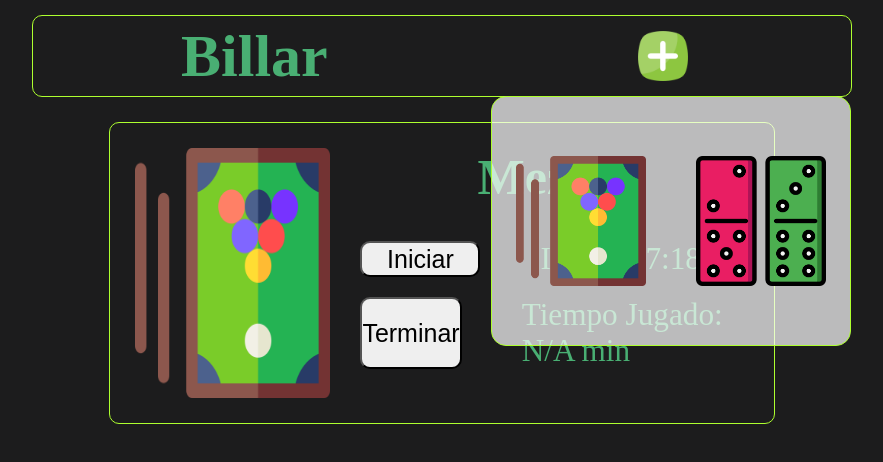
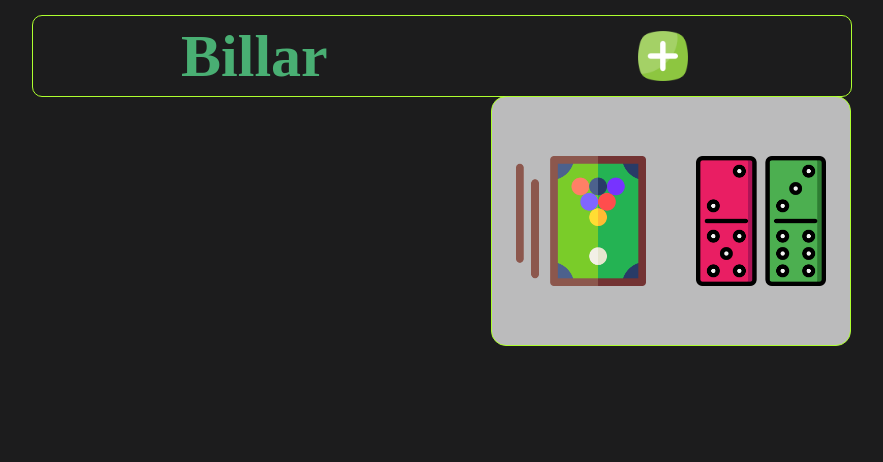
Before and after one commit to xBlackEaglex/billar, a Next.js app: page / in a window 1280 px wide. Both pictures are taken after a click on the button 860 px from the left and 56 px from the top of the page. Shown: the top 462 px of the page, without its empty margins (198-1081 px from the left). Built offline with nearby package versions, Linux system fonts and the light colour scheme.

Commit message:
se trabajo con el context

```diff
--- a/src/app/components/Container.jsx
+++ b/src/app/components/Container.jsx
@@ -1,11 +1,26 @@
-import LapsoTiempo from "./LapsoTiempo";
+"use client";
 
-let numMezaB = 1;
+import Meza from "./Meza";
+import { useMezaBillar, useMezaDomino } from "../providers/numMezaContext";
+import styles from "../../styles/Container.module.css"
 
 const Container = () => {
+    let numMezaB = useMezaBillar();
+    let numMezaD = useMezaDomino();
+
+    const MBillar = Array.from(Array(numMezaB).keys());
+    const MDomino = Array.from(Array(numMezaD).keys());
+
     return (
-        <LapsoTiempo meza={numMezaB} />
+        <div className={styles.container}>
+            {MBillar.map((billar, index) => (
+                <Meza key={index} meza={billar + 1} img={'/billar.png'} nombre={'Pool'} />
+            ))}
+            {MDomino.map((domino, index) => (
+                <Meza key={index} meza={domino + 1} img={'/domino.png'} nombre={'Domino'} />
+            ))}
+        </div>
     );
-}
+};
 
 export default Container;
--- a/src/app/components/Header.jsx
+++ b/src/app/components/Header.jsx
@@ -3,19 +3,19 @@
 import Image from "next/image";
 import styles from "../../styles/Header.module.css"
 import Nuevo from "./Nuevo";
-import { useState } from "react";
+import { useMostrar, useSetMostrar } from "../providers/numMezaContext";
 
 const Header = () => {
-
-    const [MostrarBoton, setMostrarBoton] = useState(false)
+    const mostrar = useMostrar()
+    const setMostrar = useSetMostrar()
 
     return (
         <div className={styles.container}>
             <p>Billar</p>
-            <button onClick={() => setMostrarBoton(!MostrarBoton)} className={styles.mas}>
-                <Image src={'/mas.png'} alt="mas" fill sizes="50px, 50px" quality={100} />
+            <button onClick={setMostrar} className={styles.mas}>
+                <Image className={styles.image} src={'/mas.png'} alt="mas" width={50} height={50} quality={100} />
             </button>
-            {MostrarBoton ? <Nuevo /> : null}
+            {mostrar ? <Nuevo /> : null}
         </div>
 
     );
--- a/src/app/components/LapsoTiempo.jsx
+++ b/src/app/components/Meza.jsx
@@ -1,10 +1,10 @@
 "use client";
 
 import React, { useState } from "react";
-import styles from "../../styles/LapsoTiempo.module.css"
+import styles from "../../styles/Meza.module.css"
 import Image from "next/image";
 
-const LapsoTiempo = ({meza}) => {
+const LapsoTiempo = ({meza, img, nombre}) => {
         const [fechaActual, setFechaActual] = useState(new Date());
         const [diferenciaMinutos, setDiferenciaMinutos] = useState(null);
 
@@ -22,11 +22,9 @@ const LapsoTiempo = ({meza}) => {
 
         return (
             <div className={styles.container}>
-                <div className={styles.image}>
-                    <Image src={'/billar.png'} alt="billar" fill sizes="250px, 250px" priority quality={100} />
-                </div>
+                    <Image className={styles.image} src={img} alt={nombre} width={250} height={250} priority quality={100} />
                 <div className={styles.tiempo}>
-                    <h1>{`Meza ${meza}`}</h1>
+                    <h1>{`${nombre} ${meza}`}</h1>
                     <div className={styles.datos}>
                         <button onClick={obtenerFechaActual}> Iniciar </button>
                         <p>Inicio: {`
--- a/src/app/components/Nuevo.jsx
+++ b/src/app/components/Nuevo.jsx
@@ -1,11 +1,16 @@
 import styles from '../../styles/Nuevo.module.css'
 import Image from 'next/image'
+import { useSetMezaBillar, useSetMezaDomino, useSetMostrar } from "../providers/numMezaContext";
 
 const Nuevo = () => {
+    const setBillar = useSetMezaBillar()
+    const setDomino = useSetMezaDomino()
+    const mostrar = useSetMostrar()
+
     return (
         <div className={styles.container}>
-            <button><Image src={'/billar.png'} alt='billar' fill sizes='130px, 130px' priority /></button>
-            <button><Image src={'/domino.png'} alt='billar' fill sizes='130px, 130px' priority /></button>
+            <button onClick={() => {setBillar(); mostrar()}}><Image className={styles.image} src={'/billar.png'} alt='billar' width={130} height={130} priority /></button>
+            <button onClick={() => {setDomino(); mostrar()}}><Image className={styles.image} src={'/domino.png'} alt='billar' width={130} height={130} priority /></button>
         </div>
     );
 }
--- a/src/app/page.js
+++ b/src/app/page.js
@@ -1,12 +1,15 @@
 import Container from "./components/Container"
 import Header from "./components/Header"
 import styles from "../styles/main.module.css"
+import { UseNumMezaProvider } from "./providers/numMezaContext"
 
 export default function App() {
   return (
     <div className={styles.main}>
-      <Header />
-      <Container />
+      <UseNumMezaProvider>
+        <Header />
+        <Container />
+      </UseNumMezaProvider>
     </div>
   )
 }
--- /dev/null
+++ b/src/app/providers/numMezaContext.jsx
@@ -0,0 +1,72 @@
+"use client"
+
+import React, { useState, useContext } from "react";
+
+const mezaBillarContext = React.createContext()
+const setMezaBillarContext = React.createContext()
+
+const mezaDominoContext = React.createContext()
+const setMezaDominoContext = React.createContext()
+
+const setMostrar = React.createContext()
+const mostrar = React.createContext()
+
+export const useMezaBillar = () => {
+    return useContext(mezaBillarContext)
+}
+
+export const useSetMezaBillar = () => {
+    return useContext(setMezaBillarContext)
+}
+
+export const useMezaDomino = () => {
+    return useContext(mezaDominoContext)
+}
+
+export const useSetMezaDomino = () => {
+    return useContext(setMezaDominoContext)
+}
+
+export const useMostrar = () => {
+    return useContext(mostrar)
+}
+
+export const useSetMostrar = () => {
+    return useContext(setMostrar)
+}
+
+
+export function UseNumMezaProvider({children}) {
+
+    const [mezaBillar, setMezaBillar] = useState(0);
+    const [mezaDomino, setMezaDomino] = useState(0);
+    const [mostrarBoton, setMostrarBoton] = useState(false)
+
+    const handleMostrar = () => {
+        return setMostrarBoton(!mostrarBoton)
+    }
+
+    const handleBillar = () => {
+        return setMezaBillar(mezaBillar + 1)
+    }
+
+    const handleDomino = () => {
+        return setMezaDomino(mezaDomino + 1)
+    }
+
+    return (
+        <mezaBillarContext.Provider value={mezaBillar}>
+            <setMezaBillarContext.Provider value={handleBillar}>
+                <mezaDominoContext.Provider value={mezaDomino}>
+                    <setMezaDominoContext.Provider value={handleDomino}>
+                        <setMostrar.Provider value={handleMostrar}>
+                            <mostrar.Provider value={mostrarBoton}>
+                                {children}
+                            </mostrar.Provider>
+                        </setMostrar.Provider>
+                    </setMezaDominoContext.Provider>
+                </mezaDominoContext.Provider>
+            </setMezaBillarContext.Provider>
+        </mezaBillarContext.Provider>
+    );
+}
--- /dev/null
+++ b/src/styles/Container.module.css
@@ -0,0 +1,7 @@
+.container {
+    width: 100%;
+    display: flex;
+    flex-direction: column;
+    align-items: center;
+    justify-content: center;
+}
--- a/src/styles/Header.module.css
+++ b/src/styles/Header.module.css
@@ -21,3 +21,7 @@
     margin: 1.5rem;
     position: relative;
 }
+.image {
+    max-width: 100%;
+    height: auto;
+}
--- a/src/styles/LapsoTiempo.module.css
+++ b/src/styles/Meza.module.css
@@ -14,9 +14,8 @@
     justify-content: center;
 }
 .image {
-    position: relative;
-    width: 25rem;
-    height: 25rem;
+    max-width: 100%;
+    height: auto;
 }
 .tiempo {
     display: flex;
--- a/src/styles/Nuevo.module.css
+++ b/src/styles/Nuevo.module.css
@@ -14,10 +14,12 @@
 }
 
 .container button {
-    position: relative;
-    width: 13rem;
-    height: 13rem;
     background-color: transparent;
     border: none;
     cursor: pointer;
 }
+
+.image {
+    max-width: 100%;
+    height: auto;
+}
```
Also changed, not shown: src/app/components/Cronometro.jsx (deleted, +0 -84 lines).
